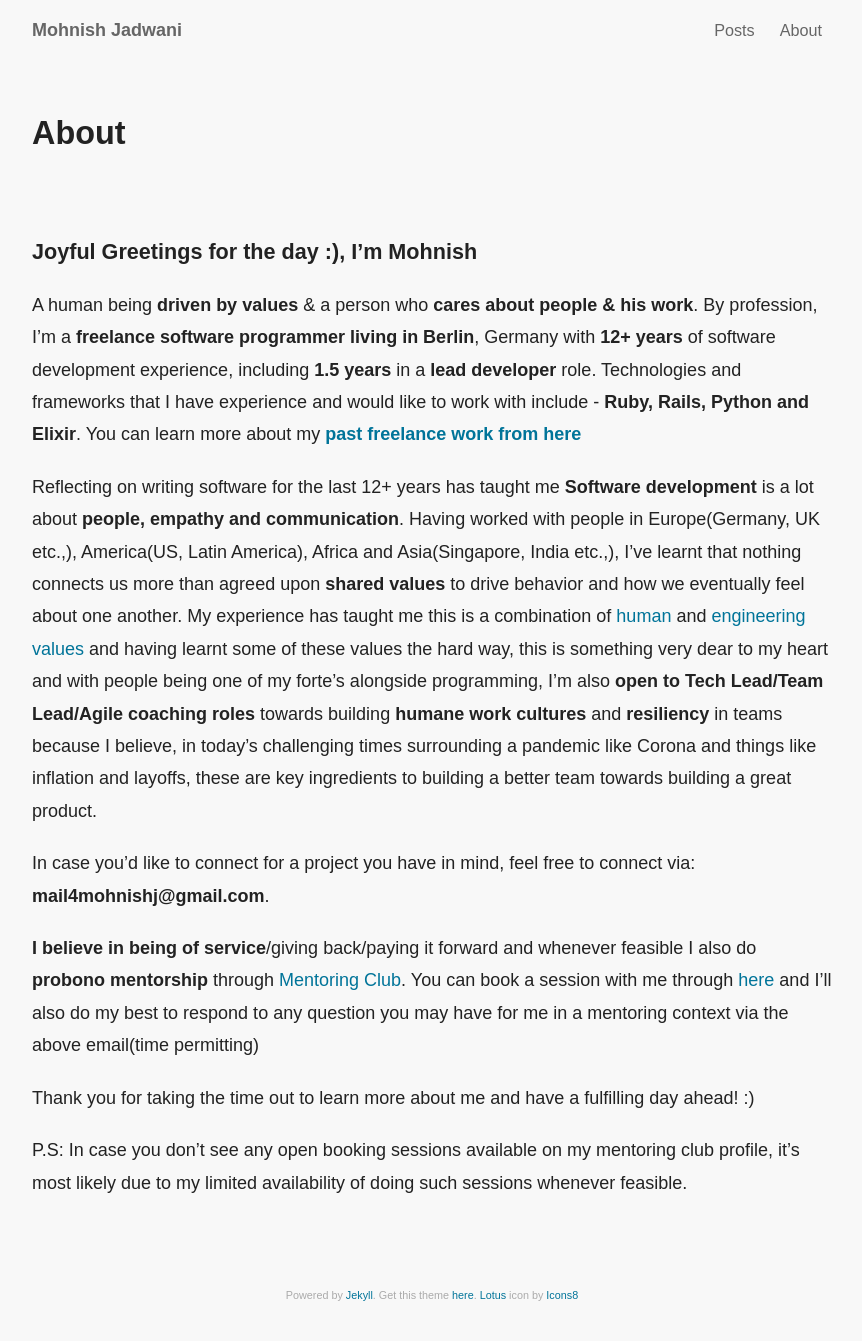
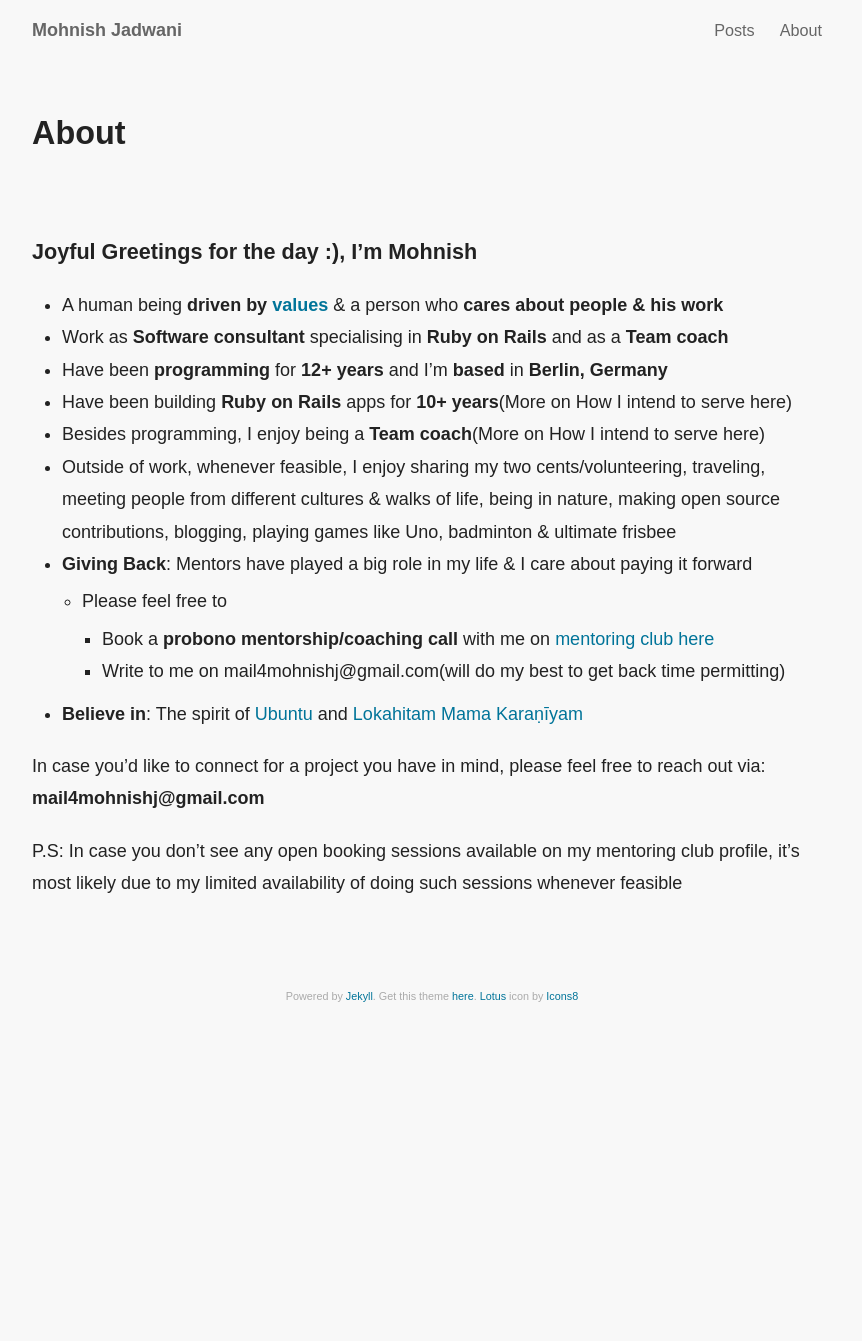
Before and after one commit to boddhisattva/website, a Jekyll site: the page built from about/index.md, in a window 1280 px wide. Shown: the whole page, without its empty margins (208-1070 px from the left). Built offline with Jekyll 4.4.1, drawn with Linux system fonts in a browser that asks for light colours; after the commit the page ends 1042 px from its top, so only the background shows below that.

Commit message:
Revamping about page to make it clearer & concise

```diff
--- a/about/index.md
+++ b/about/index.md
@@ -1,19 +1,23 @@
 ---
 layout: page
 title: "About"
-date:  2014-11-19 21:50:53
+date:  2024-09-22 15:40:53
 ---
 
 ##### Joyful Greetings for the day :), I'm Mohnish
 
-A human being **driven by values** & a person who **cares about people & his work**. By profession, I'm a **freelance software programmer living in Berlin**, Germany with **12+ years** of software development experience, including **1.5 years** in a **lead developer** role. Technologies and frameworks that I have experience and would like to work with include - **Ruby, Rails, Python and Elixir**. You can learn more about my **[past freelance work from here](https://www.linkedin.com/in/mohnish-jadwani-9a924619/)**
+- A human being **driven by [values](https://bit.ly/mohnish_human_and_engineering_values)** & a person who **cares about people & his work**
+- Work as **Software consultant** specialising in **Ruby on Rails** and as a **Team coach**
+- Have been **programming** for **12+ years** and I'm **based** in **Berlin, Germany**
+- Have been building **Ruby on Rails** apps for **10+ years**(More on How I intend to serve here)
+- Besides programming, I enjoy being a **Team coach**(More on How I intend to serve here)
+- Outside of work, whenever feasible, I enjoy sharing my two cents/volunteering, traveling, meeting people from different cultures & walks of life, being in nature, making open source contributions, blogging, playing games like Uno, badminton & ultimate frisbee
+- **Giving Back**: Mentors have played a big role in my life & I care about paying it forward
+  - Please feel free to
+    - Book a **probono mentorship/coaching call** with me on [mentoring club here](https://bit.ly/probono_coaching_mentoring_connect_with_mohnish)
+    - Write to me on mail4mohnishj@gmail.com(will do my best to get back time permitting)
+- **Believe in**: The spirit of [Ubuntu](https://www.youtube.com/watch?v=44xbZ8MN1uk) and [Lokahitam Mama Karaṇīyam](https://www.azhagi.com/motto-love-all-serve-all-help-ever-hurt-never.php)
 
-Reflecting on writing software for the last 12+ years has taught me **Software development** is a lot about **people, empathy and communication**. Having worked with people in Europe(Germany, UK etc.,), America(US, Latin America), Africa and Asia(Singapore, India etc.,), I've learnt that nothing connects us more than agreed upon **shared values** to drive behavior and how we eventually feel about one another. My experience has taught me this is a combination of [human](https://www.notion.so/sadhakforlife/Personal-User-Manual-Mohnish-628423c4dbd14e188a8ae7474e689f54#0c61c76018c4467baa23b3d6b7d660ea) and [engineering values](https://www.notion.so/sadhakforlife/Personal-User-Manual-Mohnish-628423c4dbd14e188a8ae7474e689f54#c62ad0739e444eb7b414075aa8805e70) and having learnt some of these values the hard way, this is something very dear to my heart and with people being one of my forte's alongside programming, I'm also **open to Tech Lead/Team Lead/Agile coaching roles** towards building **humane work cultures** and **resiliency** in teams because I believe, in today's challenging times surrounding a pandemic like Corona and things like inflation and layoffs, these are key ingredients to building a better team towards building a great product.
+In case you'd like to connect for a project you have in mind, please feel free to reach out via: **mail4mohnishj@gmail.com**
 
-In case you'd like to connect for a project you have in mind, feel free to connect via: **mail4mohnishj@gmail.com**.
-
-**I believe in being of service**/giving back/paying it forward and whenever feasible I also do **probono mentorship** through [Mentoring Club](https://www.mentoring-club.com/). You can book a session with me through [here](https://www.mentoring-club.com/the-mentors/mohnish-gemini-jadwani) and I'll also do my best to respond to any question you may have for me in a mentoring context via the above email(time permitting)
-
-Thank you for taking the time out to learn more about me and have a fulfilling day ahead! :)
-
-P.S: In case you don't see any open booking sessions available on my mentoring club profile, it's most likely due to my limited availability of doing such sessions whenever feasible.
+P.S: In case you don't see any open booking sessions available on my mentoring club profile, it's most likely due to my limited availability of doing such sessions whenever feasible
```
Also changed, not shown: README.md.
